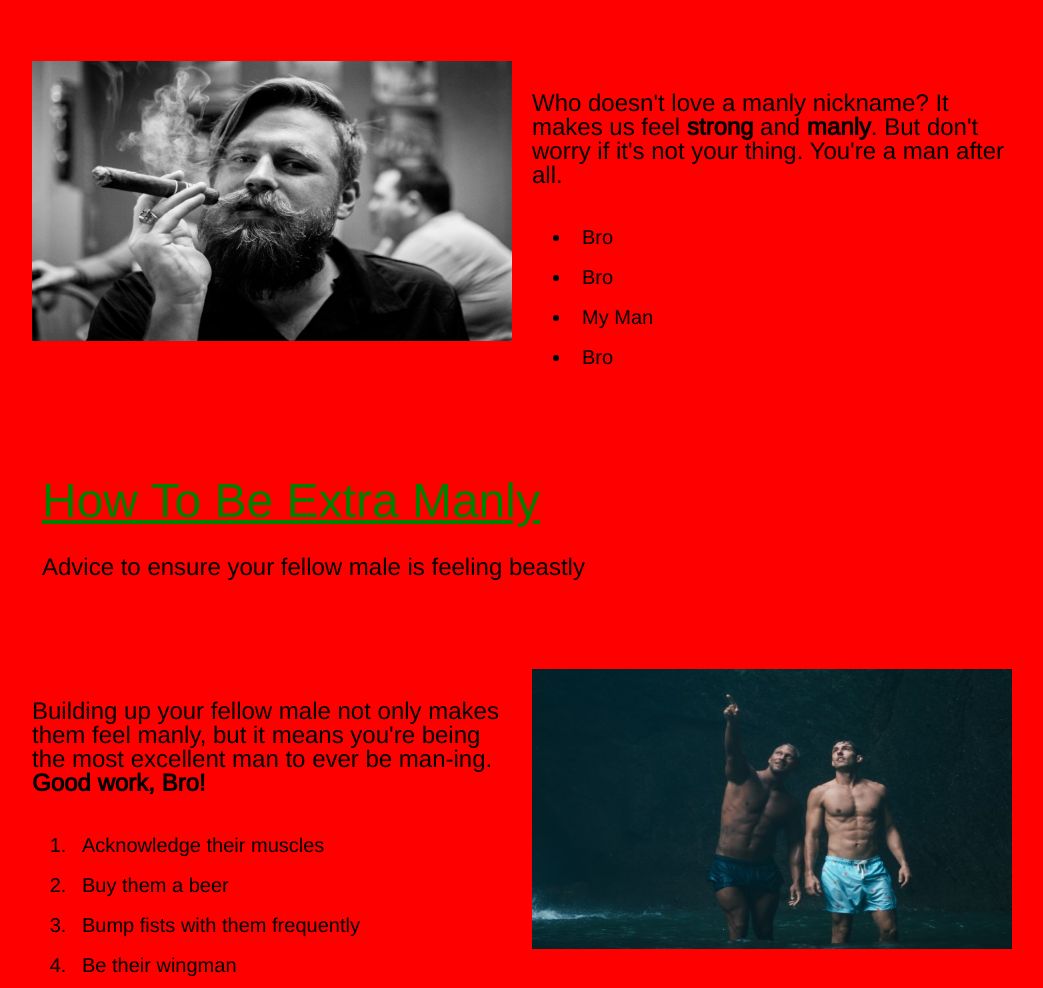
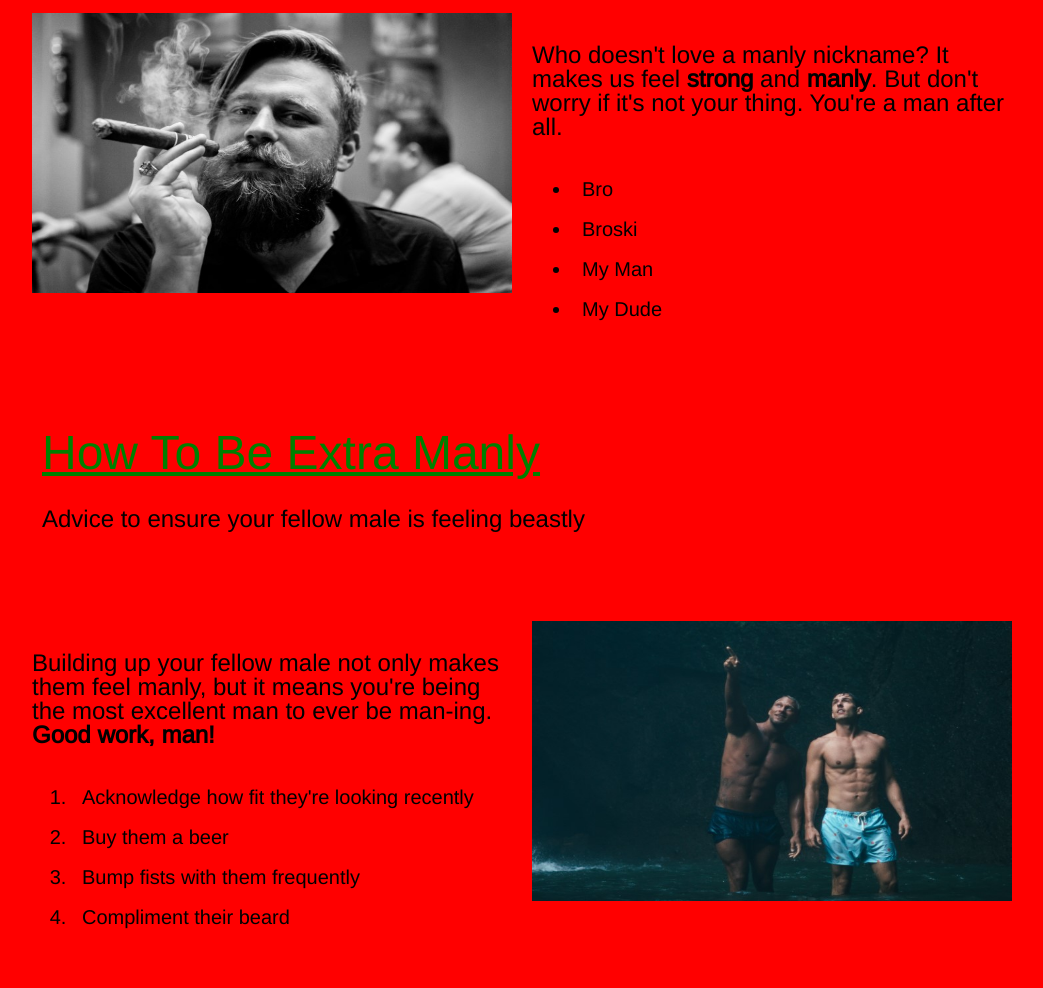
Before and after one commit to joncbertram/website, a plain HTML site: page index2.html in a window 1280 px wide. Shown: the part 1397-2385 px from the top of the page, without its empty margins (118-1161 px from the left). Drawn offline with nearby package versions, Linux system fonts and the light colour scheme.

Commit message:
It's 2 in the morning

```diff
--- a/index2.html
+++ b/index2.html
@@ -16,7 +16,7 @@
       <img src="images/logo2.png" class="float1" />
     </div>
     <div>
-      <h1 class="title">A Manly Website For Heterosexual Male + Male Bonding</h1>
+      <h1 class="title">A Manly Website For Male Bonding</h1>
       <h2 class="cuteh2">We Are Men</h2>
     </div>
   </header>
@@ -46,9 +46,9 @@
       <p>Who doesn't love a manly nickname? It makes us feel <strong>strong</strong> and <strong>manly</strong>. But don't worry if it's not your thing. You're a man after all.</p>
       <ul>
         <li>Bro</li>
-        <li>Bro</li>
+        <li>Broski</li>
         <li>My Man</li>
-        <li>Bro</li>
+        <li>My Dude</li>
       </ul>
     </div>
 
@@ -62,12 +62,12 @@
     </section>
 
     <div class="float2">
-      <p>Building up your fellow male not only makes them feel manly, but it means you're being the most excellent man to ever be man-ing. <strong>Good work, Bro!</strong></p>
+      <p>Building up your fellow male not only makes them feel manly, but it means you're being the most excellent man to ever be man-ing. <strong>Good work, man!</strong></p>
       <ol>
-        <li>Acknowledge their muscles</li>
+        <li>Acknowledge how fit they're looking recently</li>
         <li>Buy them a beer</li>
         <li>Bump fists with them frequently</li>
-        <li>Be their wingman</li>
+        <li>Compliment their beard</li>
       </ol>
     </div>
 
@@ -84,16 +84,16 @@
     </div>
 
     <div class ="float2">
-      <p>Chances are you know a few females. Here's some advice, man-</p>
+      <p>Chances are you know a few females. Here's some advice, man -</p>
       <p><strong>R E S P E C T - W O M E N</strong></p>
-      <p>There's nothing less manly than harassing a woman. She's just out here trying to be the best woman she can and she doesn't have time for your unmanly advances. Don't be a boy.</p>
+      <p>There's nothing less manly than harassing a woman. Don't let a bad attitude around your fellow female stop you from being the manliest man you can be.</p>
     </div>
     </section>
 
     <div id="manly4"></div>
 
     <section class="section1">
-      <h1><a href="http://www.badassyoungmen.com/be-manly.html" target="_blank">Very Manly Information</a></h1>
+      <h1><a href="https://www.artofmanliness.com/category/relationships-family/" target="_blank">Very Manly Information</a></h1>
     </section>
 
     <section class="section1">
```
